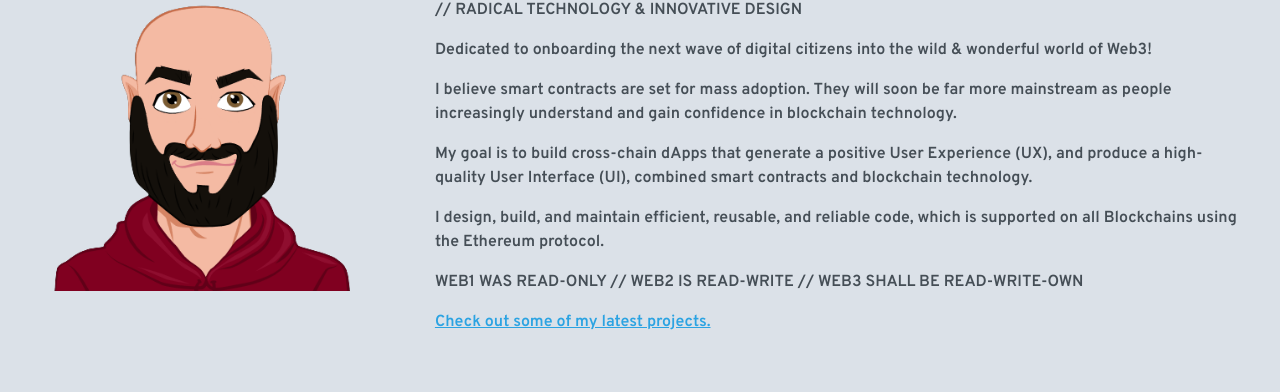
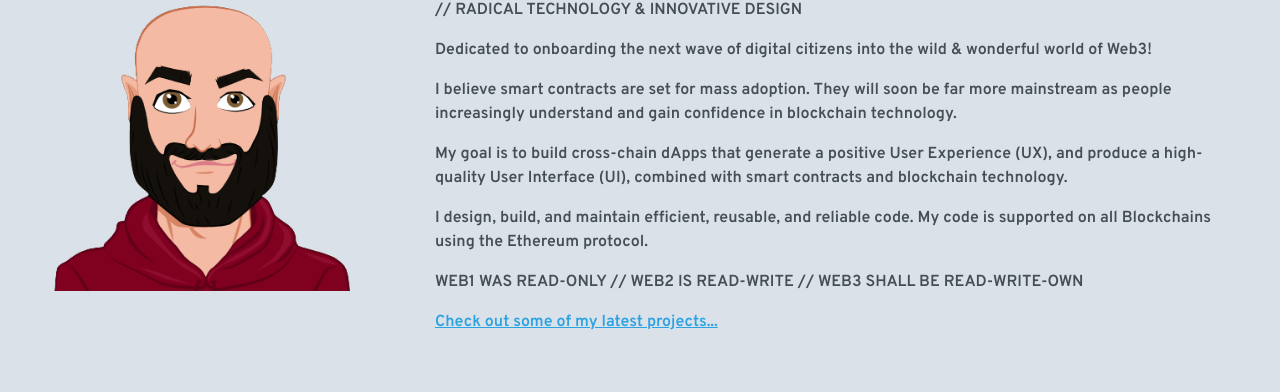
Before and after one commit to ianwboyle/my-portfolio, a Next.js app: page / in a window 1280 px wide. Shown: the part 1076-1468 px from the top of the page. Built offline with nearby package versions, Linux system fonts and the light colour scheme.

Commit message:
updated about section

```diff
--- a/components/About.jsx
+++ b/components/About.jsx
@@ -38,16 +38,16 @@ const About = () => {
             {`I believe smart contracts are set for mass adoption. They will soon be far more mainstream as people increasingly understand and gain confidence in blockchain technology.`}
           </p>
           <p className={style.genericText}>
-            {`My goal is to build cross-chain dApps that generate a positive User Experience (UX), and produce a high-quality User Interface (UI), combined  smart contracts and blockchain technology.`}
+            {`My goal is to build cross-chain dApps that generate a positive User Experience (UX), and produce a high-quality User Interface (UI), combined with smart contracts and blockchain technology.`}
           </p>
           <p className={style.genericText}>
-            {` I design, build, and maintain efficient, reusable, and reliable code, which is supported on all Blockchains using the Ethereum protocol.`}
+            {`I design, build, and maintain efficient, reusable, and reliable code. My code is supported on all Blockchains using the Ethereum protocol.`}
           </p>
           <p className={style.taglineText}>
             {`Web1 was read-only // Web2 is read-write // Web3 shall be read-write-own`}
           </p>
           <Link href='/#projects'>
-            <p className={style.projectLink}>{`Check out some of my latest projects.`}</p>
+            <p className={style.projectLink}>{`Check out some of my latest projects...`}</p>
           </Link>
         </div>
       </div>
--- a/components/Projects.jsx
+++ b/components/Projects.jsx
@@ -3,7 +3,7 @@ import ProjectItem from './ProjectItem'
 import LoadingImg from '../public/assets/projects/loading.jpg'
 
 const style = {
-  projectsWrapper: 'w-full p-4',
+  projectsWrapper: 'w-full md:h-screen p-4',
   projectsContainer: 'max-w-[1240px] mx-auto px-2 py-16',
   projectsHeader: 'text-xl tracking-widest uppercase text-[#8A2BE2] dark:text-[#8A2BE2]',
   projectsSubHeader: 'py-4',
```
